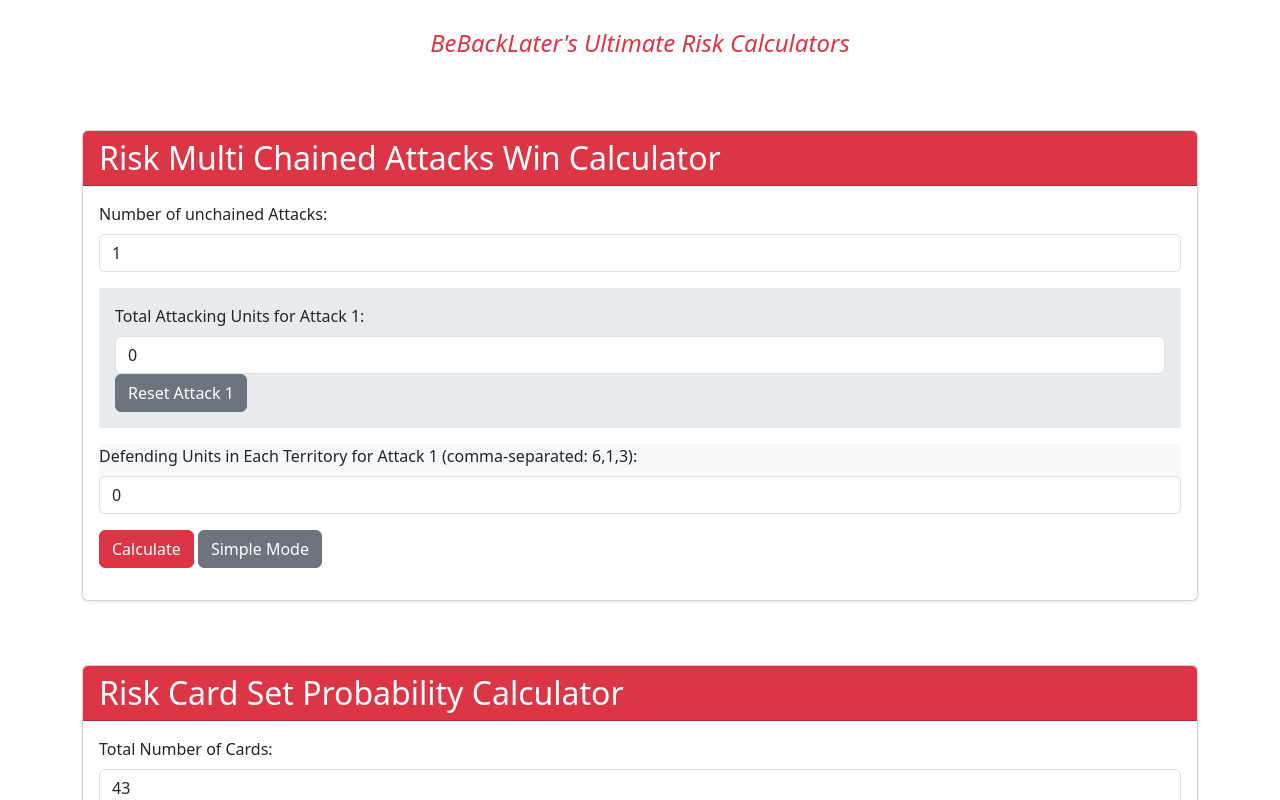
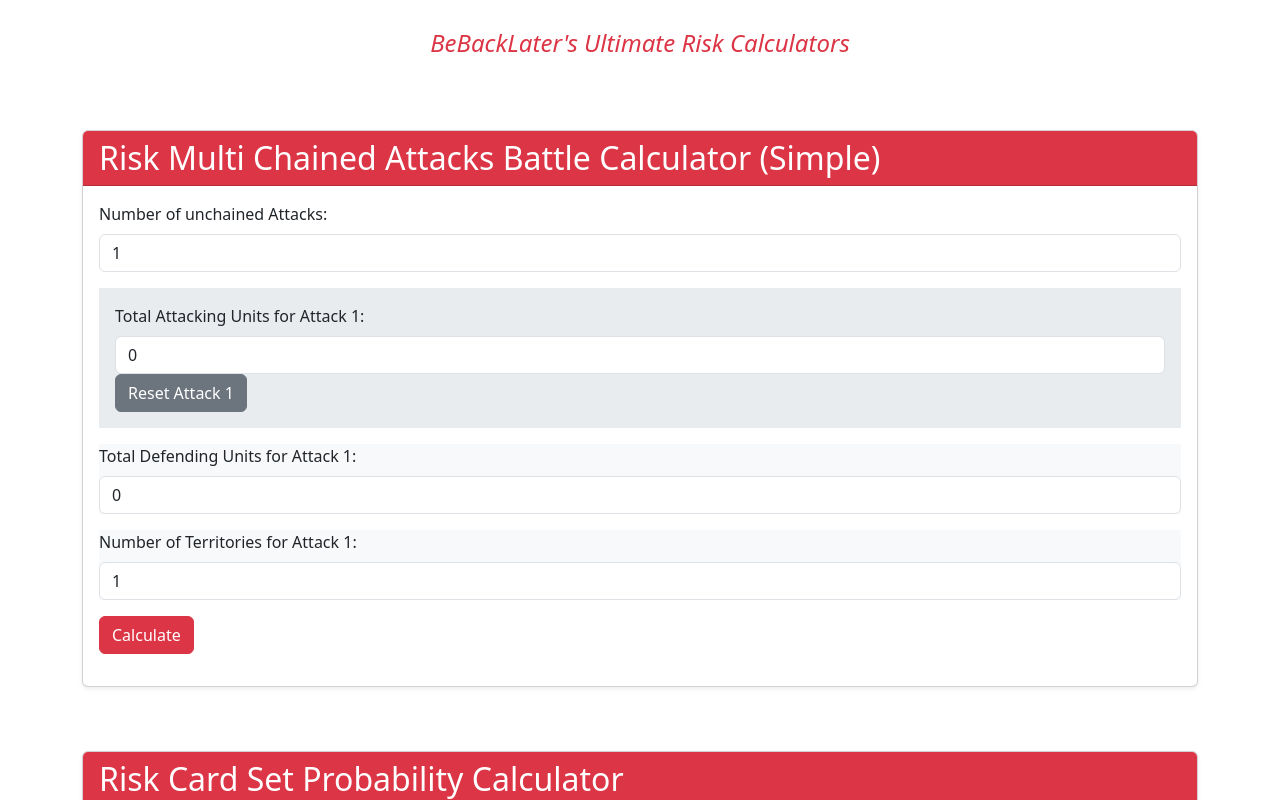
Before and after one commit to BBaccs/risk-calc2, a plain HTML site: page index.html in a window 1280 px wide. Shown: the part 450-1250 px from the top of the page. Drawn offline with nearby package versions, Linux system fonts and the light colour scheme.

Commit message:
always simple mode

```diff
--- a/domHandler.js
+++ b/domHandler.js
@@ -1,4 +1,4 @@
-let simpleMode = false;
+let simpleMode = true;
 
 function toggleCalculatorMode() {
     simpleMode = !simpleMode;
--- a/index.html
+++ b/index.html
@@ -29,7 +29,7 @@
       </h1>
       <div class="card shadow-sm">
         <div class="card-header bg-primary text-white">
-          <h2 class="mb-0">Risk Multi Chained Attacks Win Calculator</h2>
+          <h2 class="mb-0">Risk Multi Chained Attacks Battle Calculator (Simple)</h2>
         </div>
         <div class="card-body">
           <form>
@@ -56,7 +56,7 @@
             >
               Calculate
             </button>
-            <button type="button" class="btn btn-secondary" onclick="toggleCalculatorMode()" id="toggleModeButton">Simple Mode</button>
+            <!-- <button type="button" class="btn btn-secondary" onclick="toggleCalculatorMode()" id="toggleModeButton">Simple Mode</button> -->
           </form>
           <div id="result" class="mt-3"></div>
         </div>
```
